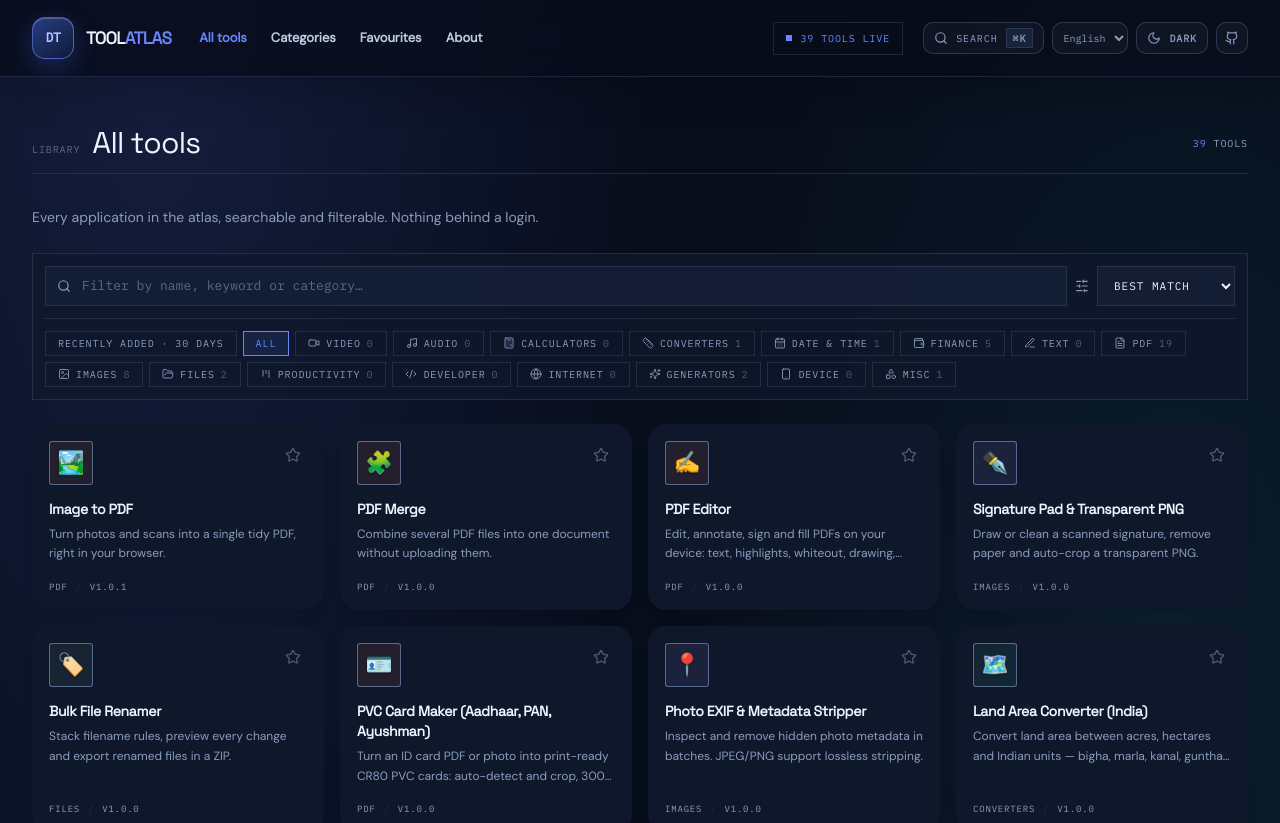
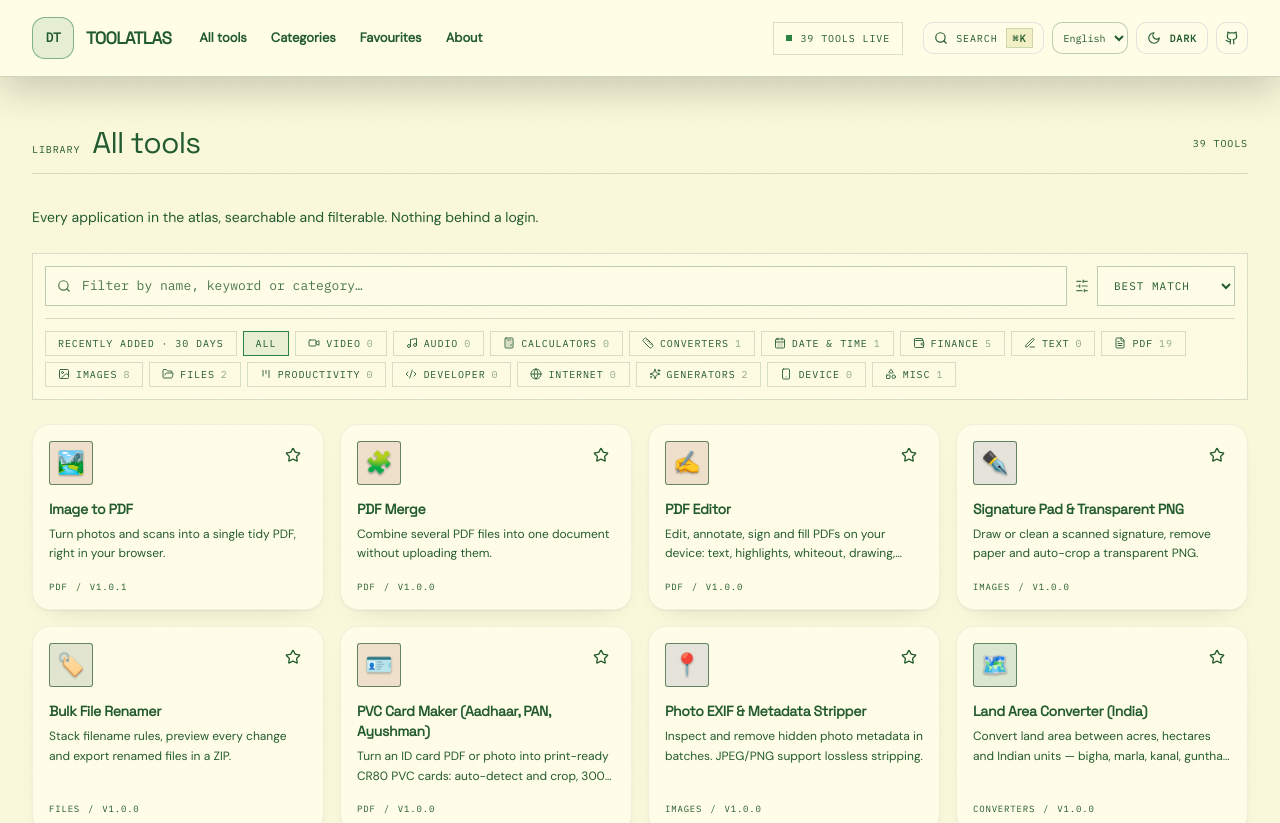
Before and after one commit to deepbat/toolatlas, a React (Vite) app: page /tools in a window 1280 px wide. Shown: the top 823 px of the page. Built offline with nearby package versions, Linux system fonts and the light colour scheme.

Commit message:
style: override legacy navy styles in both themes

```diff
--- a/src/index.css
+++ b/src/index.css
@@ -1156,3 +1156,82 @@ input,select,textarea { color-scheme:dark; }
 @media (prefers-reduced-motion: reduce) {
   .stage .depth-canvas { display:none; }
 }
+
+
+/* Final theme override: keep all legacy redesign layers theme-aware. */
+:root {
+  --bg: 250 248 218;
+  --surface: 255 253 231;
+  --raised: 242 239 196;
+  --line: 42 91 55;
+  --line-a: .18;
+  --fg: 35 91 48;
+  --soft: 49 105 59;
+  --muted: 75 119 78;
+  --accent: 42 132 65;
+  --accent-2: 112 160 79;
+  --accent-soft: 230 241 207;
+  --on-accent: 255 255 235;
+  --wall-bg: 250 248 218;
+  --wall-card: 255 253 231;
+  --wall-ink: 35 91 48;
+  --wall-muted: 75 119 78;
+  --wall-blue: 42 132 65;
+}
+.dark {
+  --bg: 13 39 25;
+  --surface: 20 53 33;
+  --raised: 29 68 42;
+  --line: 222 224 117;
+  --line-a: .18;
+  --fg: 248 239 119;
+  --soft: 235 226 127;
+  --muted: 207 202 116;
+  --accent: 167 220 112;
+  --accent-2: 220 218 104;
+  --accent-soft: 45 76 43;
+  --on-accent: 16 43 25;
+  --wall-bg: 13 39 25;
+  --wall-card: 20 53 33;
+  --wall-ink: 248 239 119;
+  --wall-muted: 207 202 116;
+  --wall-blue: 167 220 112;
+}
+html { background: rgb(var(--bg)) !important; }
+body {
+  background: rgb(var(--bg)) !important;
+  color: rgb(var(--fg)) !important;
+}
+body::before {
+  background-image: linear-gradient(rgb(var(--accent-2) / .07) 1px, transparent 1px), linear-gradient(90deg, rgb(var(--accent-2) / .07) 1px, transparent 1px) !important;
+}
+body :is(h1,h2,h3,h4,h5,h6,p,a,span,li,label,small,strong,em,button,input,textarea,select,summary,dt,dd,th,td) {
+  color: rgb(var(--fg)) !important;
+}
+body :is(input,textarea,select) {
+  background-color: rgb(var(--surface)) !important;
+  border-color: rgb(var(--line) / .3) !important;
+}
+body :is(input,textarea)::placeholder { color: rgb(var(--muted)) !important; }
+header.sticky {
+  background: rgb(var(--surface) / .96) !important;
+  border-color: rgb(var(--line) / .24) !important;
+}
+header.sticky a[aria-label="ToolAtlas home"] > span:first-child {
+  background: rgb(var(--accent) / .12) !important;
+  border-color: rgb(var(--accent) / .55) !important;
+  box-shadow: none !important;
+}
+.stage {
+  background: linear-gradient(145deg, rgb(var(--surface)), rgb(var(--raised))) !important;
+  border-color: rgb(var(--line) / .28) !important;
+}
+.wall-page { background-color: rgb(var(--wall-bg)) !important; }
+.wall-card,.wall-chip {
+  background: rgb(var(--wall-card)) !important;
+  border-color: rgb(var(--line) / .22) !important;
+}
+.wall-chip[data-active='true'] {
+  background: rgb(var(--accent)) !important;
+}
+.dark .wall-chip[data-active='true'] { color: rgb(var(--on-accent)) !important; }
```
